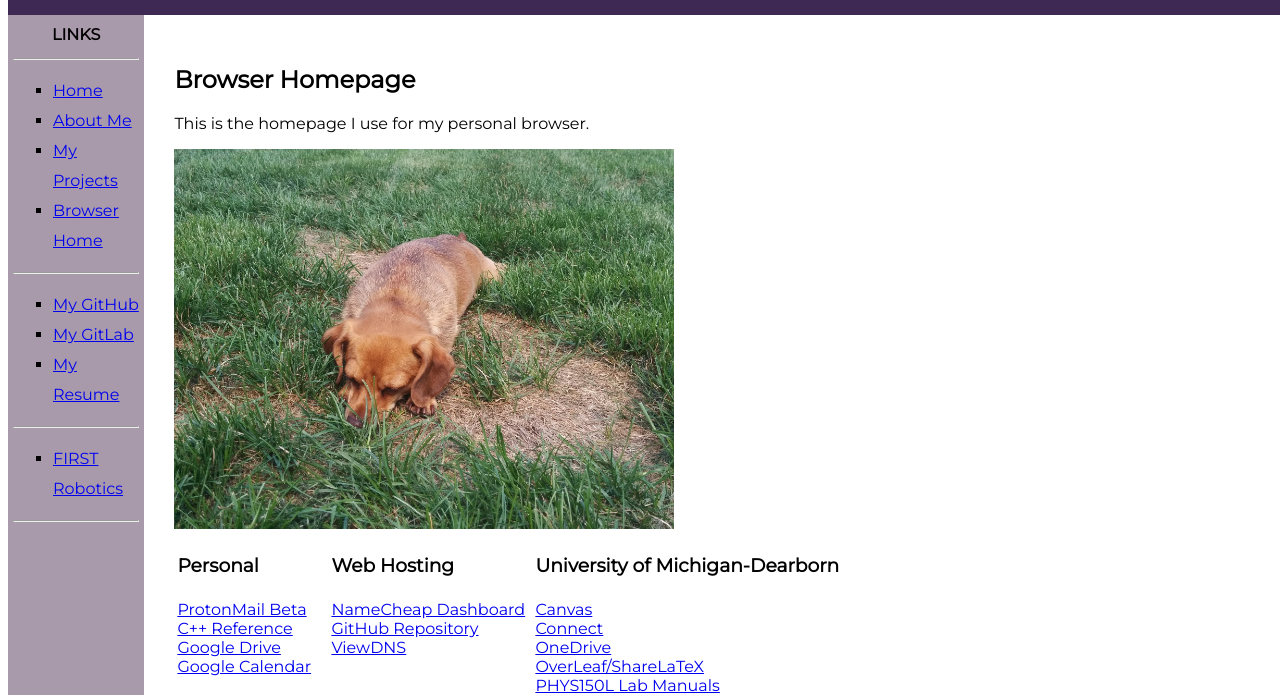
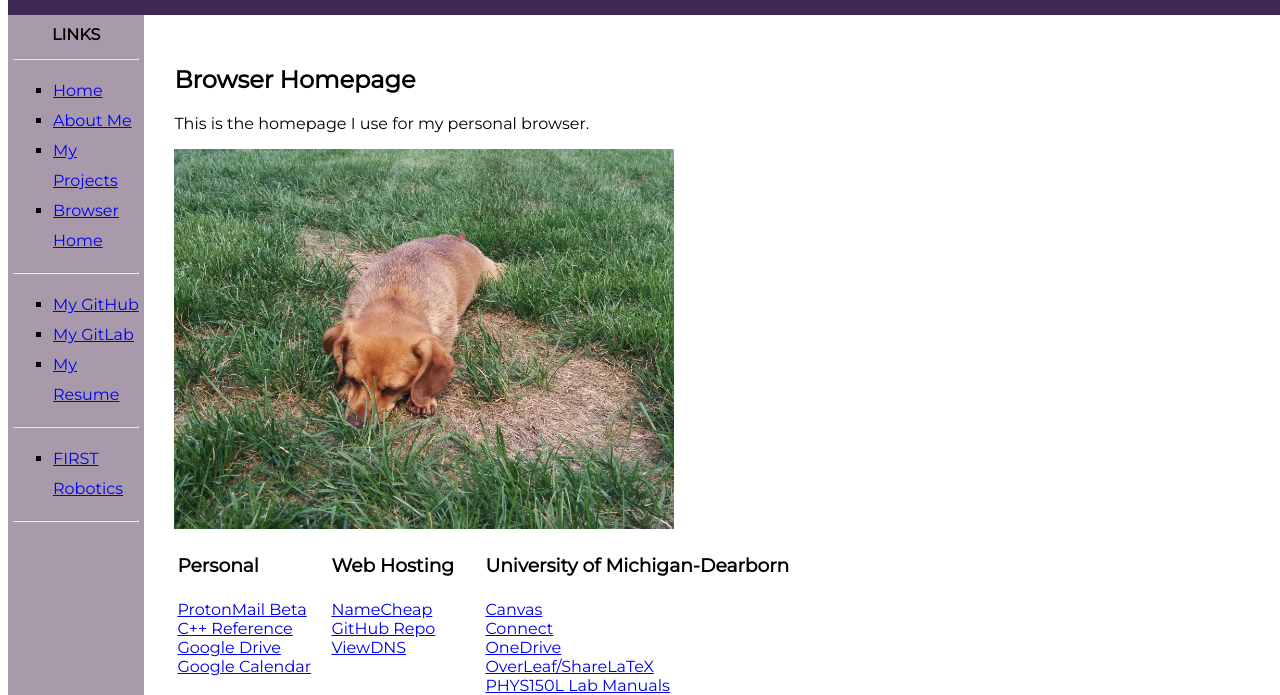
Before and after one commit to conifer215/conifer215.github.io, a plain HTML site: page brhome.html in a window 1280 px wide. Shown: the part 106-801 px from the top of the page. Drawn offline with Linux system fonts and the light colour scheme.

Commit message:
brhome update

```diff
--- a/brhome.html
+++ b/brhome.html
@@ -33,8 +33,6 @@
 <hr>
 </div>
 
-</div>
-
 <div id="mainproj">
 <h2>Browser Homepage</h2>
 <p>This is the homepage I use for my personal browser.</p>
@@ -51,12 +49,14 @@
 <a href="http://www.cplusplus.com/">C++ Reference</a><br>
 <a href="https://drive.google.com/drive/my-drive">Google Drive</a><br>
 <a href="https://calendar.google.com/calendar/b/1/r">Google Calendar</a><br>
+
 </td>
-<td valign="top" width="200">
-<a href="https://ap.www.namecheap.com/">NameCheap Dashboard</a><br>
-<a href="https://github.com/nolanpatrick/nolanpatrick.github.io">GitHub Repository</a><br>
+<td valign="top" width="150">
+<a href="https://ap.www.namecheap.com/">NameCheap</a><br>
+<a href="https://github.com/nolanpatrick/nolanpatrick.github.io">GitHub Repo</a><br>
 <a href="https://viewdns.info/dnsrecord/?domain=nadams.net">ViewDNS</a><br>
 </td>
+
 <td valign="top">
 <a href="https://umdearborn.edu/canvas">Canvas</a><br>
 <a href="https://web-sis.umd.umich.edu/">Connect</a><br>
```
